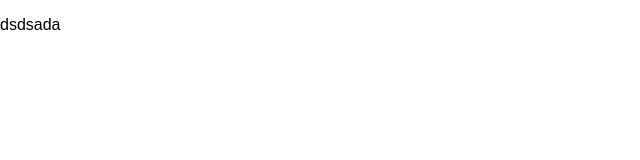
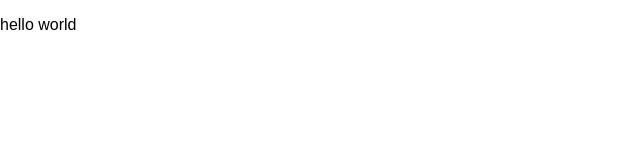
Before and after one commit to avslg/covid-education-react, a React (Create React App) app: page / in a window 1280 px wide. Shown: the top 160 px of the page, without its empty margins (0-640 px from the left). Built offline with nearby package versions, Linux system fonts and the light colour scheme.

Commit message:
first hello world FIX

```diff
--- a/src/App.js
+++ b/src/App.js
@@ -4,7 +4,7 @@ class App extends React.Component{
   render(){
     return(
       <div class="container">
-        <p>dsdsada</p>
+        <p>hello world</p>
       </div>
     );
   }
```
